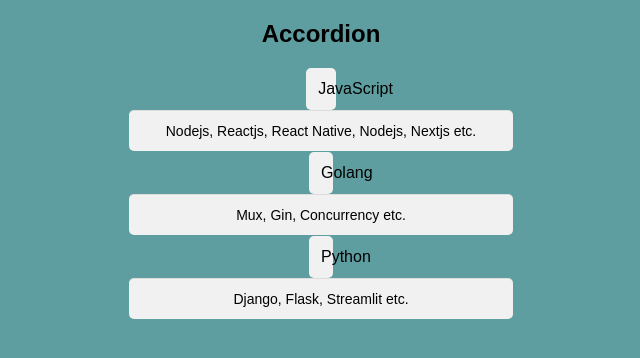
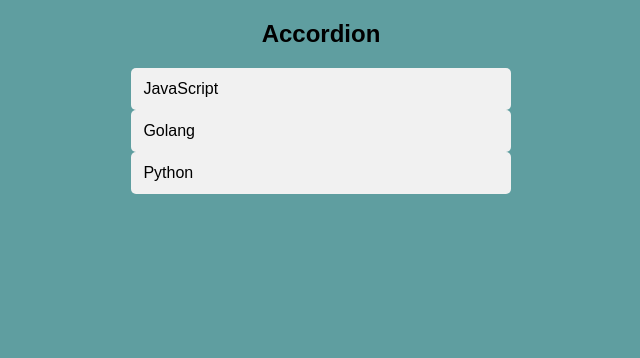
Before and after one commit to abhishekkushwahaa/Machine-Coding-Interview, a React (Vite) app in the folder react/accordion/: page / in a window 1280 px wide. Shown: the top 358 px of the page, without its empty margins (319-959 px from the left). Built offline with nearby package versions, Linux system fonts and the light colour scheme.

Commit message:
accordion

```diff
--- a/react/accordion/src/App.jsx
+++ b/react/accordion/src/App.jsx
@@ -1,4 +1,4 @@
-function App() {
+import { useState } from "react"
 
 const items = [
   {
@@ -15,15 +15,16 @@
   }
 ]
 
+function App() {
+  const [openIndex, setOpenIndex] = useState(null)
   return (
     <div className="heading-container">
       <h2>Accordion</h2>
       <div className="accordion">
         {items.map((item, index) => {
-          return <div className="accordion-section">
+          return <div key={index} className="accordion-section">
             <button className="accordion-title">{item.title}</button>
-            <div className="accordion-content">{item.content}</div>
-          </div>
+            {openIndex === index && <div className="accordion-content">{item.content}</div>}          </div>
         })}
       </div>
     </div>
```
Lines whose indentation alone changed are shown as unchanged.
